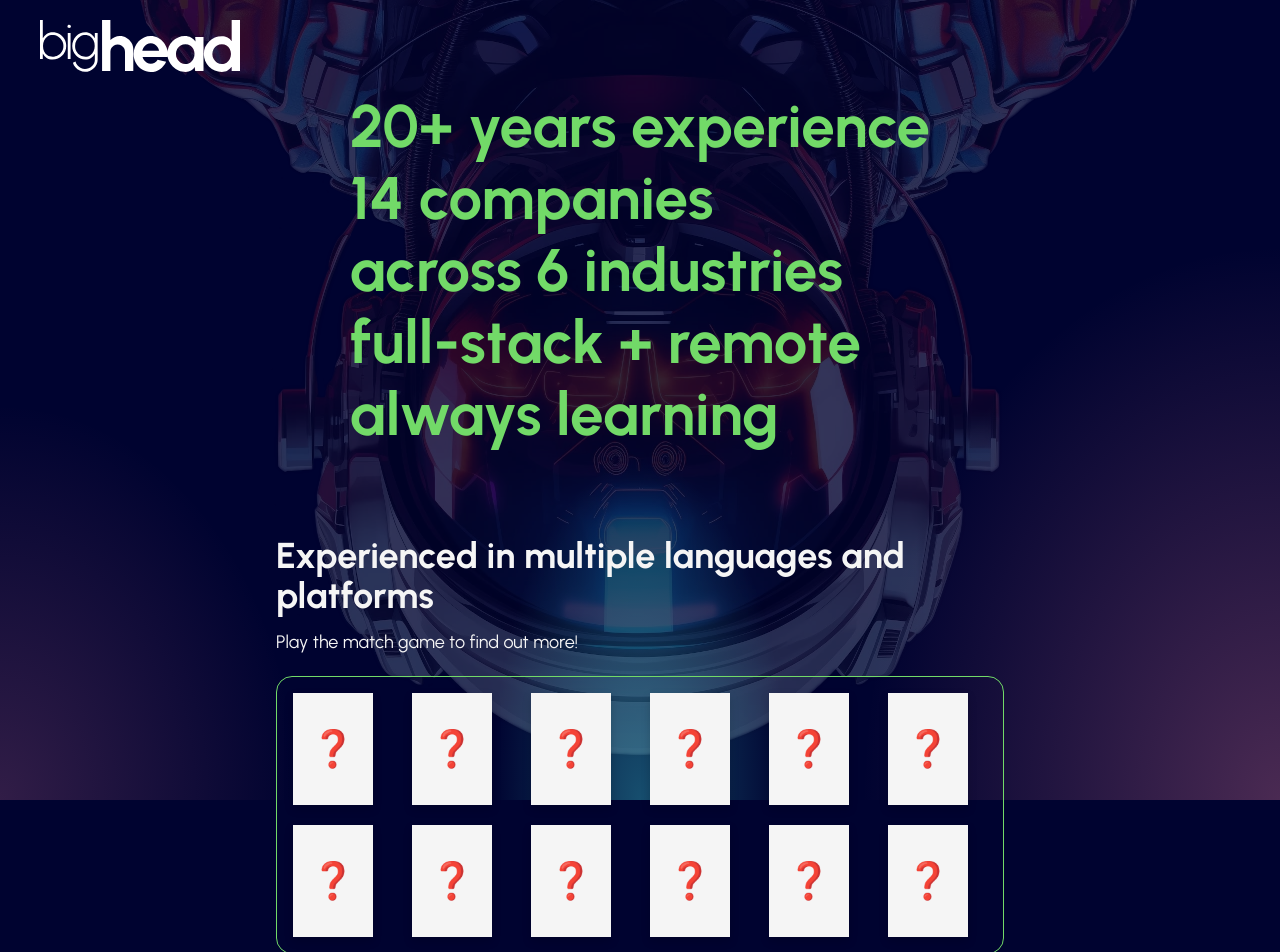
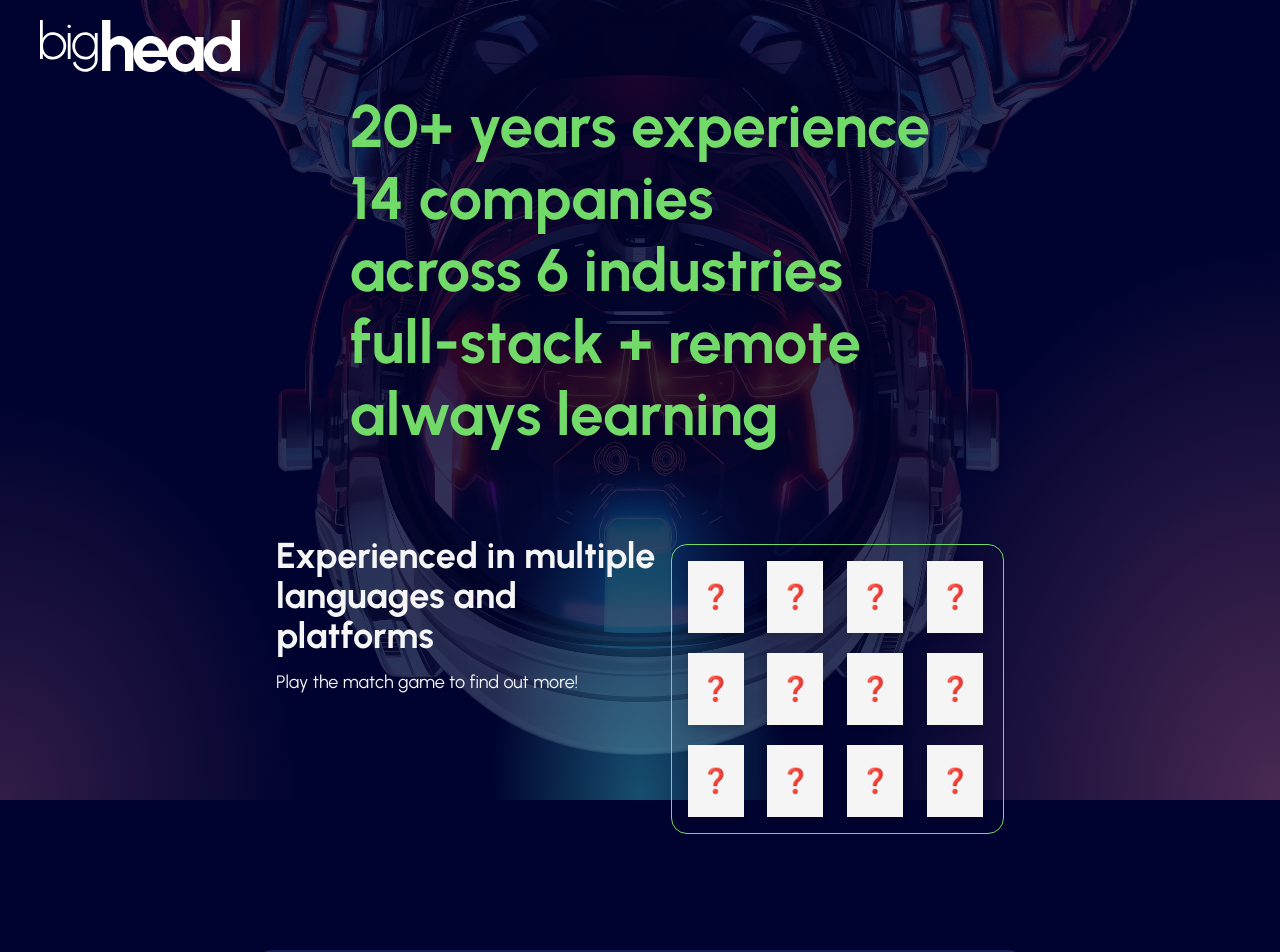
Before and after one commit to big-head-dev/bighead-web, a React (Vite) app: page / in a window 1280 px wide. Shown: the top 952 px of the page. Built offline with nearby package versions, Linux system fonts and the light colour scheme.

Commit message:
revised match game for larger screens

```diff
--- a/src/components/Memory/Card.tsx
+++ b/src/components/Memory/Card.tsx
@@ -15,14 +15,14 @@ type Props = {
 
 export const CardComponent = ({ card, canFlip, onCardFlip }: Props) => {
   const cardStyling = cn(
-    'flex justify-center items-center rounded-1 drop-shadow-lg bg-bh-lgray w-14 md:w-20 h-18 md:h-28 cursor-pointer transition-transform',
+    'flex justify-center items-center rounded-1 drop-shadow-lg bg-bh-lgray w-14 h-18 cursor-pointer transition-transform',
     {
       'duration-300 rotate-y-180 bg-bh-lblue': card.flipped,
       'duration-0 transform-none bg-bh-green': card.matched,
     }
   )
   const cardTextStyling = cn('md:text-2xl', {
-    'md:text-4xl': !card.flipped && !card.matched,
+    // 'md:text-4xl': !card.flipped && !card.matched,
     'rotate-y-180': card.flipped,
   })
   return (
--- a/src/components/Memory/MemoryGame.tsx
+++ b/src/components/Memory/MemoryGame.tsx
@@ -62,7 +62,7 @@ const MemoryGame = ({ className, content }: Props) => {
 
   return (
     <div className={cn('', className)}>
-      <div className="grid grid-cols-4 md:grid-cols-6 justify-around items-center gap-5 p-4 rounded-2xl border-1 border-bh-green">
+      <div className="grid grid-cols-4  justify-around items-center gap-5 p-4 rounded-2xl border-1 border-bh-green">
         {cards.map((card) => (
           <CardComponent
             key={card.id}
--- a/src/components/TechStack.tsx
+++ b/src/components/TechStack.tsx
@@ -3,10 +3,12 @@ import MemoryGame from './Memory/MemoryGame'
 type Props = {}
 export const TechStack = ({}: Props) => {
   return (
-    <section className="w-sm md:w-3xl mx-auto mt-15 md:text-lg p-5 flex flex-col">
-      <h2 className="text-3xl md:text-4xl">Experienced in multiple languages and platforms</h2>
-      <p>Play the match game to find out more!</p>
-      <MemoryGame className="mt-2" content={['C#', 'TS/JS', 'CSS', 'Go', 'Java', 'C']} />
+    <section className="w-sm md:w-3xl mx-auto mt-15 md:text-lg p-5 flex flex-col md:flex-row ">
+      <div>
+        <h2 className="text-3xl md:text-4xl">Experienced in multiple languages and platforms</h2>
+        <p>Play the match game to find out more!</p>
+      </div>
+      <MemoryGame className="mt-2 md:w-2xl" content={['C#', 'TS/JS', 'CSS', 'Go', 'Java', 'C']} />
     </section>
   )
 }
```
